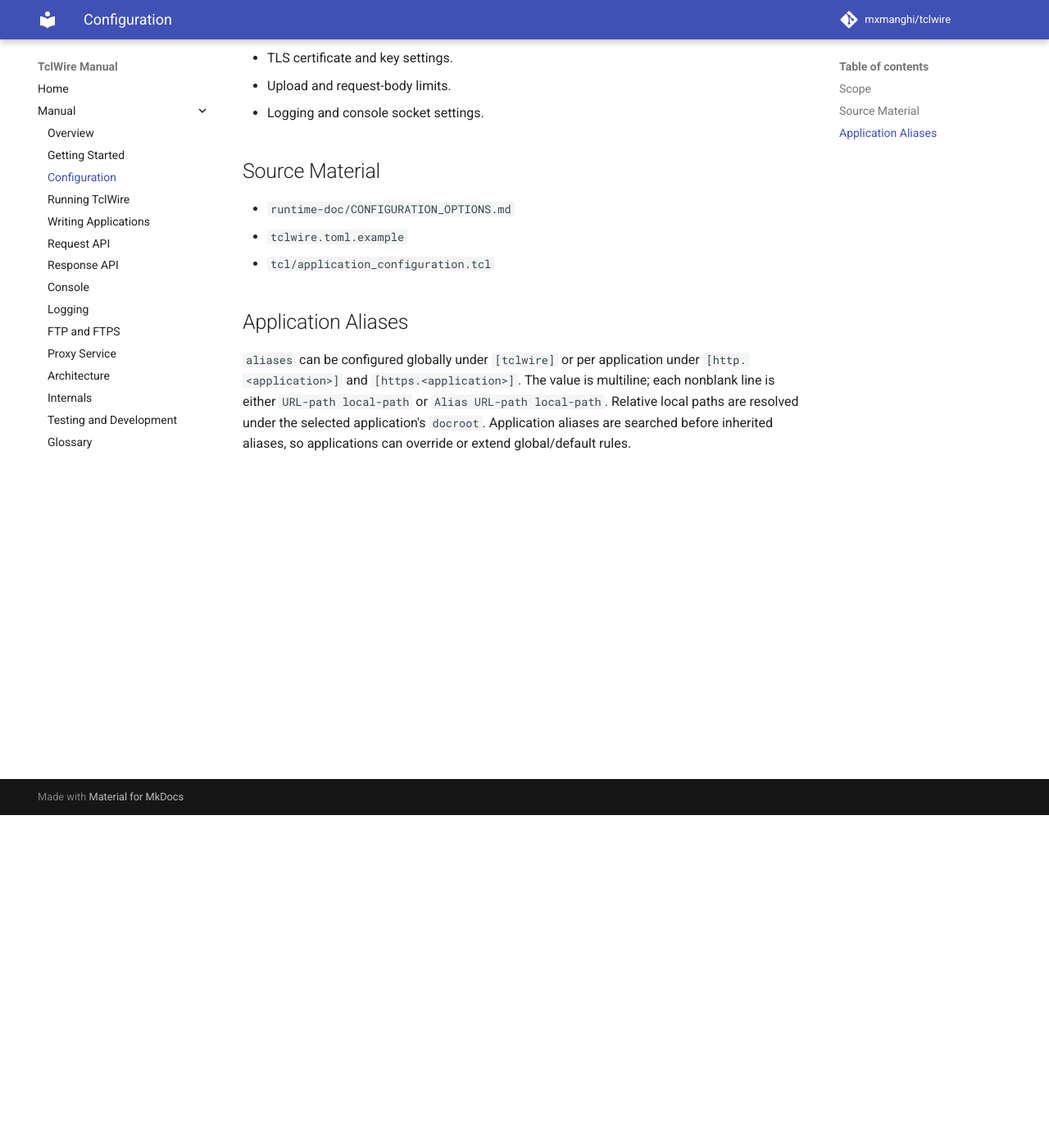
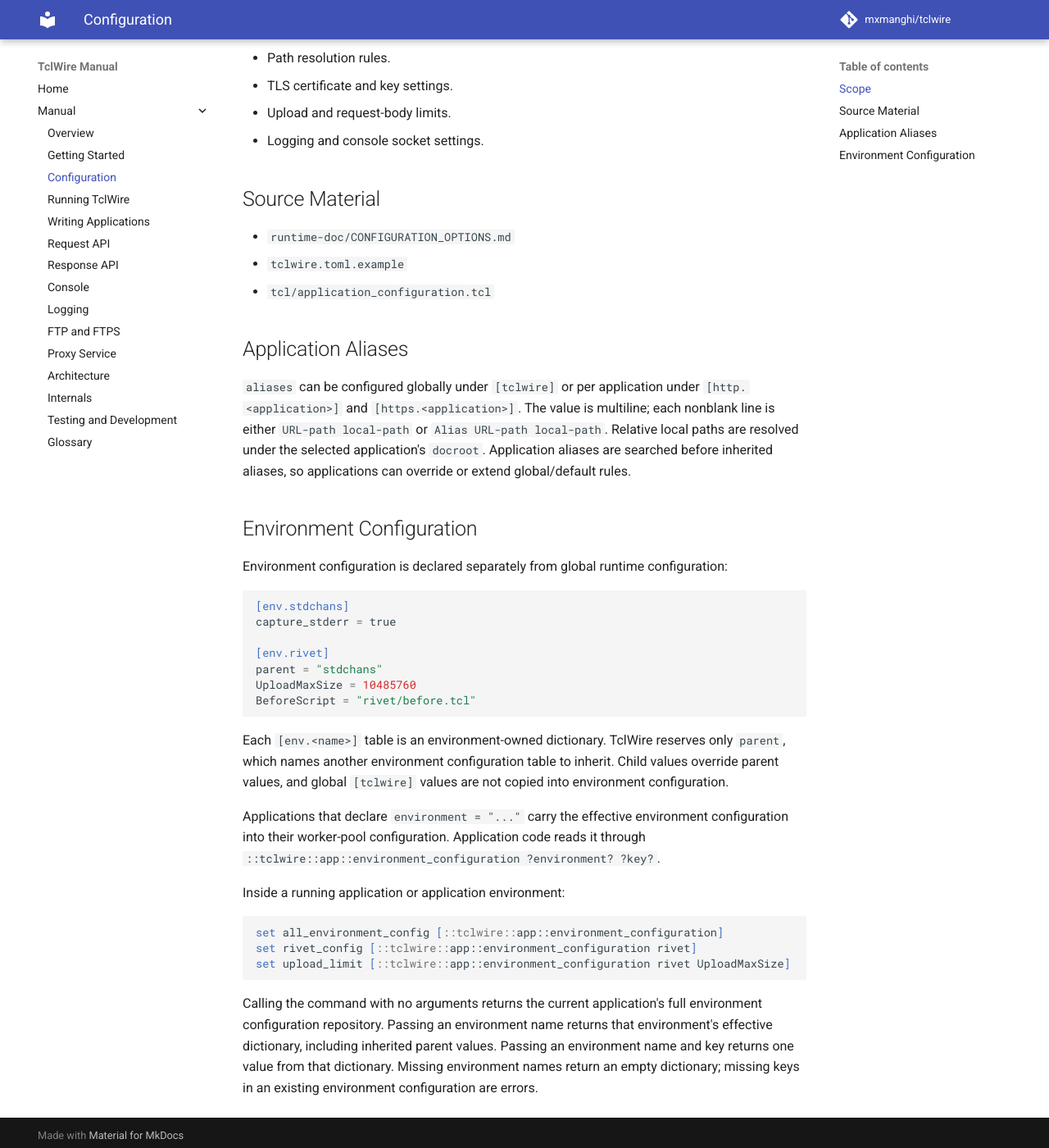
Before and after one commit to mxmanghi/tclwire, an MkDocs documentation site: the page built from doc/manual/configuration.md, in a window 1280 px wide and 1400 px high, scrolled down 406 px. Shown: the whole window at 82% size. Built offline with MkDocs 1.6.1 and Material for MkDocs 9.7.7, drawn with Linux system fonts in a browser that asks for light colours; comment, search, counter and statistics services are not loaded.

Commit message:
environment configuration

````diff
--- a/doc/manual/configuration.md
+++ b/doc/manual/configuration.md
@@ -8,6 +8,7 @@ This chapter will explain TclWire configuration as a user-facing model.
 - Global `[tclwire]` options.
 - Service tables for HTTP, HTTPS, FTP, FTPS, and proxy listeners.
 - HTTP and HTTPS application tables.
+- Environment configuration tables.
 - Path resolution rules.
 - TLS certificate and key settings.
 - Upload and request-body limits.
@@ -27,3 +28,43 @@ nonblank line is either `URL-path local-path` or `Alias URL-path local-path`.
 Relative local paths are resolved under the selected application's `docroot`.
 Application aliases are searched before inherited aliases, so applications can
 override or extend global/default rules.
+
+## Environment Configuration
+
+Environment configuration is declared separately from global runtime
+configuration:
+
+```toml
+[env.stdchans]
+capture_stderr = true
+
+[env.rivet]
+parent = "stdchans"
+UploadMaxSize = 10485760
+BeforeScript = "rivet/before.tcl"
+```
+
+Each `[env.<name>]` table is an environment-owned dictionary. TclWire reserves
+only `parent`, which names another environment configuration table to inherit.
+Child values override parent values, and global `[tclwire]` values are not
+copied into environment configuration.
+
+Applications that declare `environment = "..."` carry the effective
+environment configuration into their worker-pool configuration. Application
+code reads it through
+`::tclwire::app::environment_configuration ?environment? ?key?`.
+
+Inside a running application or application environment:
+
+```tcl
+set all_environment_config [::tclwire::app::environment_configuration]
+set rivet_config [::tclwire::app::environment_configuration rivet]
+set upload_limit [::tclwire::app::environment_configuration rivet UploadMaxSize]
+```
+
+Calling the command with no arguments returns the current application's full
+environment configuration repository. Passing an environment name returns that
+environment's effective dictionary, including inherited parent values. Passing
+an environment name and key returns one value from that dictionary. Missing
+environment names return an empty dictionary; missing keys in an existing
+environment configuration are errors.
````
Also changed, not shown: runtime-doc/CONFIGURATION_OPTIONS.md (+38 -1 lines), 6 other files.
